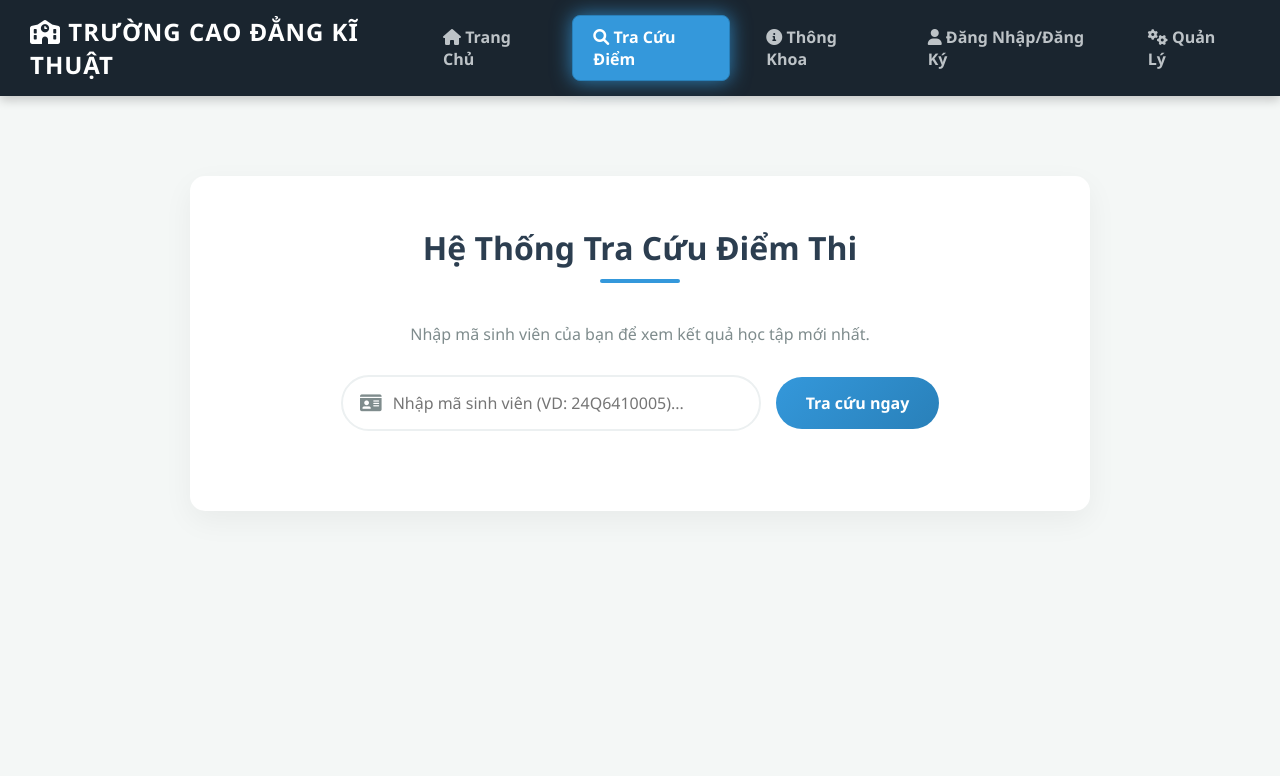
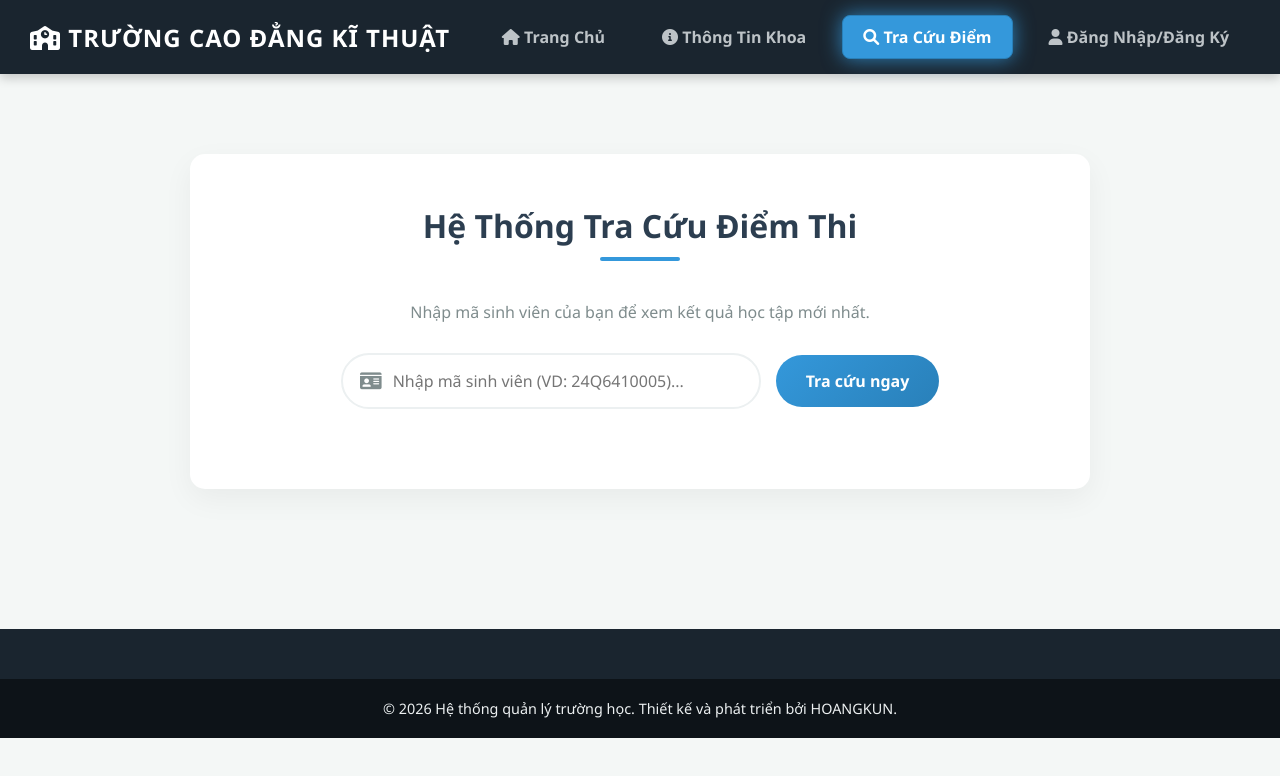
Before and after one commit to hoangvb12072006/Test-code, a plain HTML site: page tracuudiem.html in a window 1280 px wide. Drawn offline with Linux system fonts and the light colour scheme.

Commit message:
Update tracuudiem.html

```diff
--- a/tracuudiem.html
+++ b/tracuudiem.html
@@ -15,10 +15,9 @@
         </div>
         <div class="menu">
             <a href="index.html" class="nav-btn"><i class="fas fa-home"></i> Trang Chủ</a>
+            <a href="gioithieu.html" class="nav-btn"><i class="fas fa-info-circle"></i> Thông Tin Khoa</a>
             <a href="tracuudiem.html" class="nav-btn active"><i class="fas fa-search"></i> Tra Cứu Điểm</a>
-            <a href="gioithieu.html" class="nav-btn"><i class="fas fa-info-circle"></i> Thông Khoa</a>
             <a href="login.html" class="nav-btn"><i class="fas fa-user"></i> Đăng Nhập/Đăng Ký</a>
-            <a href="dashboard.html" class="nav-btn"><i class="fas fa-cogs"></i> Quản Lý</a>
         </div>
     </nav>
 
@@ -38,9 +37,14 @@
         </section>
     </main>
 
-    <script src="script.js"></script>
+    <footer class="footer">
+        <div class="footer-bottom">
+            <p>&copy; 2026 Hệ thống quản lý trường học. Thiết kế và phát triển bởi HOANGKUN.</p>
+        </div>
+    </footer>
+
     <script>
-        // Cơ sở dữ liệu điểm thi MỚI NHẤT
+        // Cơ sở dữ liệu điểm thi MỚI NHẤT VỚI MÃ SINH VIÊN CỦA BẠN
         const mockGrades = [
             { id: "24Q6410005", name: "Nguyễn Việt Hoàng", math: 9.5, lit: 8.0, eng: 9.0, tech: 10.0 },
             { id: "242Q6410001", name: "Nguyễn Đăng Hoàng", math: 8.0, lit: 7.5, eng: 8.5, tech: 9.0 },
```
